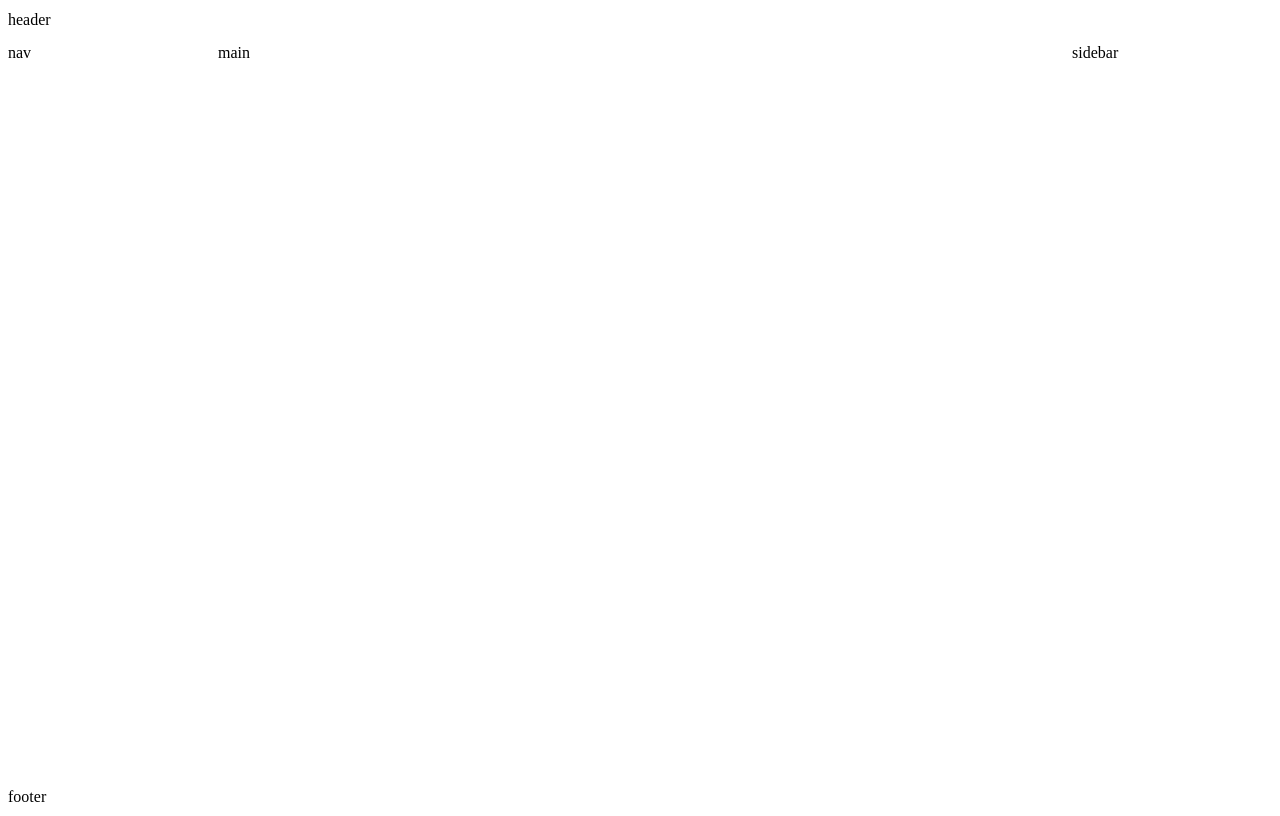
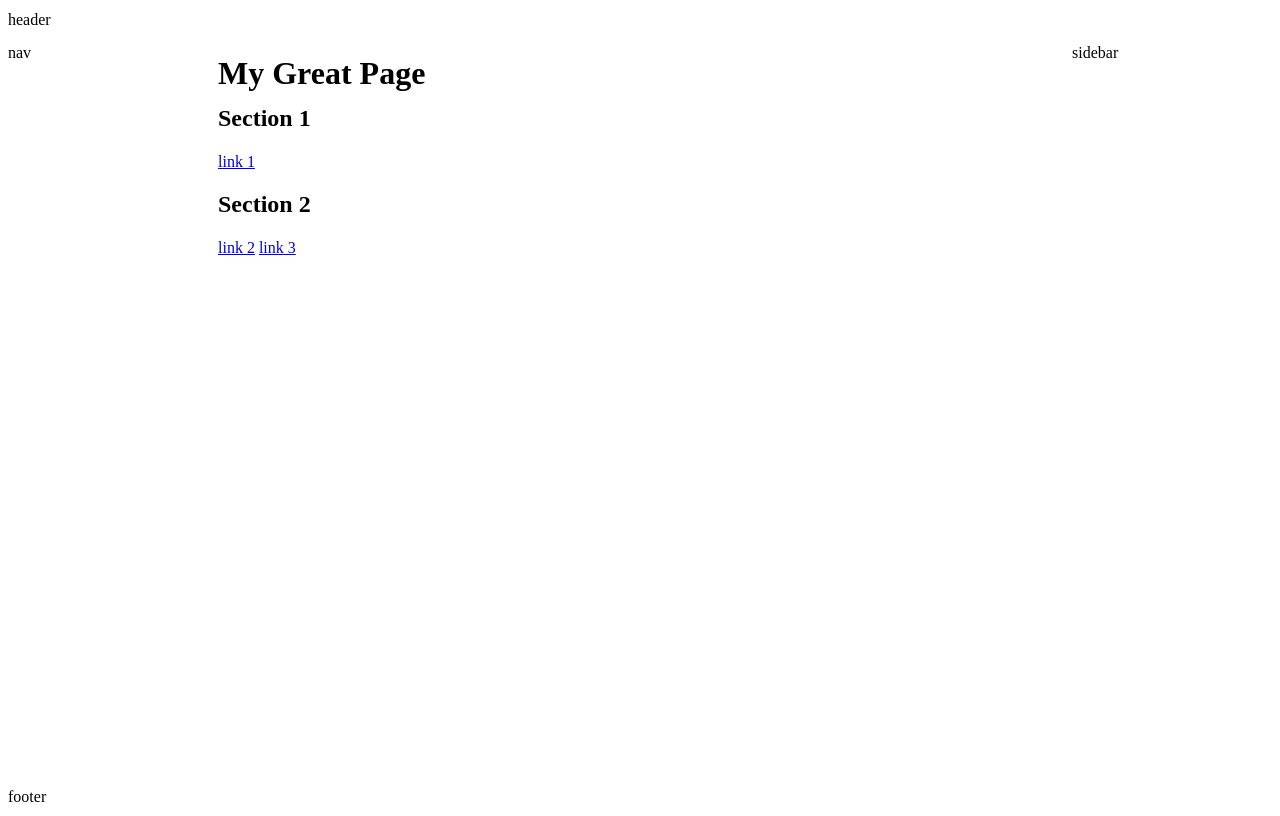
Before and after one commit to megler/HTML-Workflow, a website: page index.html in a window 1280 px wide. Drawn offline with nearby package versions, Linux system fonts and the light colour scheme.

Commit message:
added sublime to gitignore and added scripts folder, jquery, and blank script.js

```diff
--- a/index.html
+++ b/index.html
@@ -7,6 +7,7 @@
     <meta http-equiv="X-UA-Compatible" content="ie=edge">
     <title>Boilerplate HTML Layout</title>
     <link rel="stylesheet" href="./styles/style.css">
+
 </head>
 
 <body>
@@ -20,8 +21,14 @@
             nav
         </nav>
         <main>
-            <!-- Main content -->
-            main
+            <div id='main-content'>
+<h1>My Great Page</h1>
+<h2 class='section'>Section 1</h2>
+<a href="#">link 1</a>
+<h2 class='section'>Section 2</h2>
+<a href="#">link 2</a>
+<a href=”#”>link 3</a>
+</div>
         </main>
         <aside>
             <!-- Sidebar / Ads -->
@@ -32,6 +39,8 @@
             footer
         </footer>
     </div>
+    <script src="http://code.jquery.com/jquery-3.3.1.min.js"></script>
+        <script src="./scripts/script.js"></script>
 </body>
 
 </html>
--- a/styles/style.css
+++ b/styles/style.css
@@ -1,3 +1,5 @@
+a:hover { background-color: #e2e2e2;}
+
 /* Layout for Natalya Shelburne Color Picker
 * Adapted from Practical Color Theory for People Who Code
 * https://tallys.github.io/color-theory/
```
Also changed, not shown: scripts/script.js (added), 1 other file.
